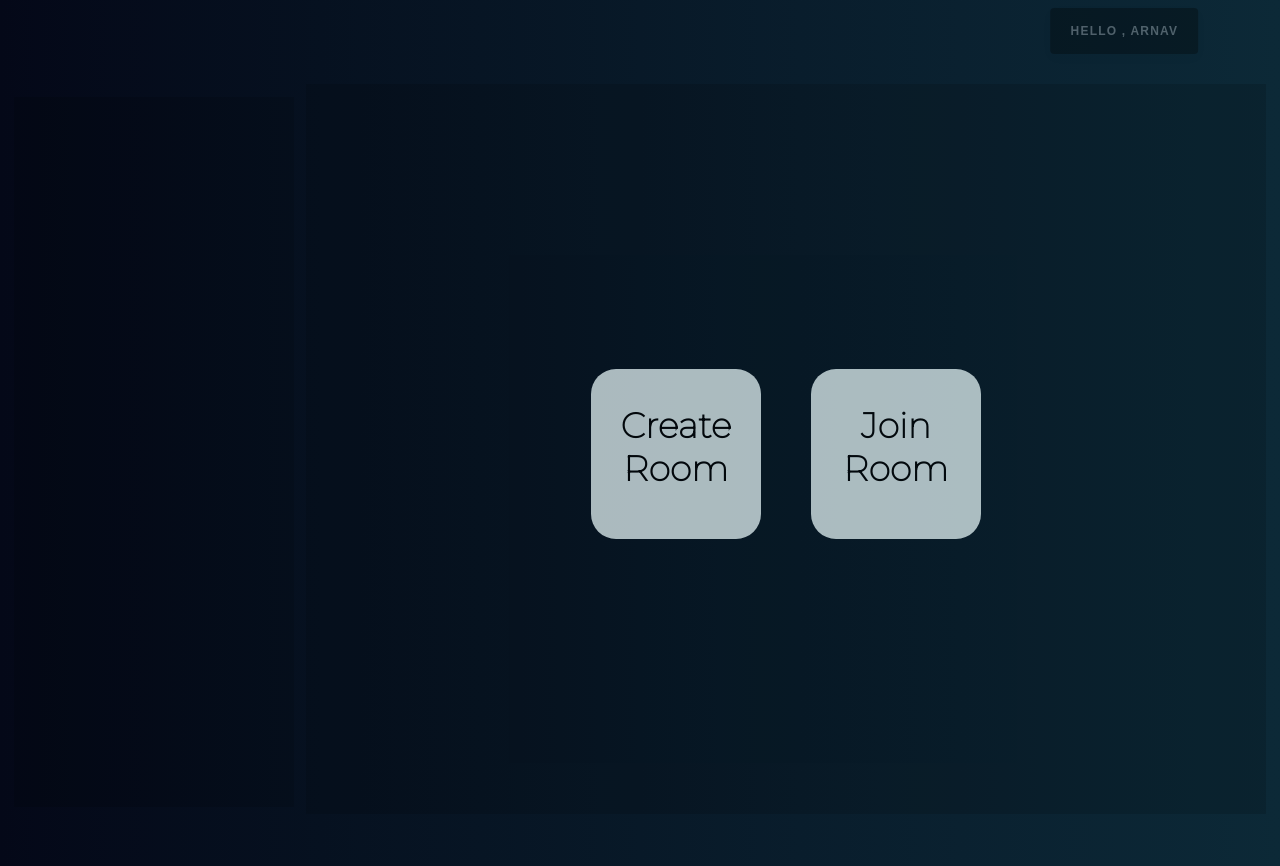
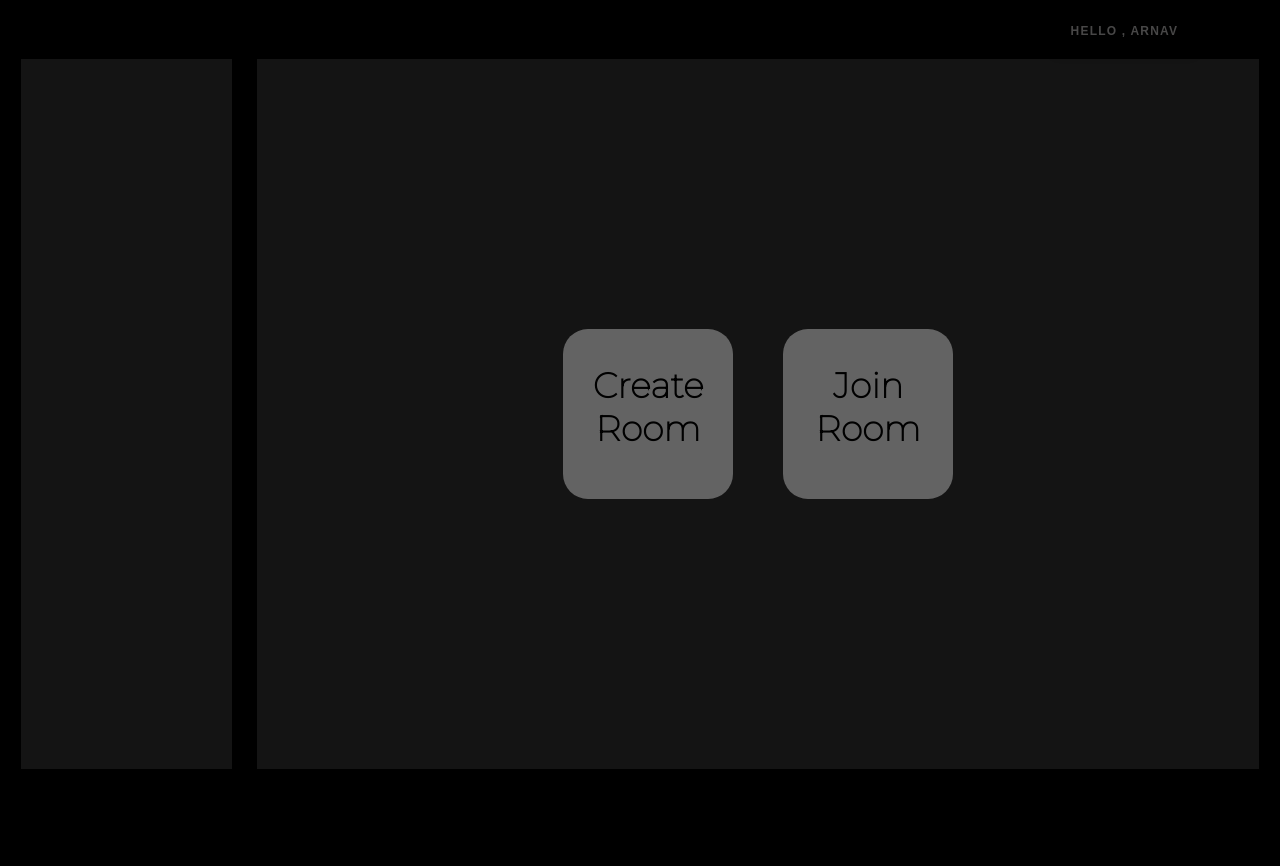
Before and after one commit to arnavgupta00/VideoConferencingApp-NextJS, a Next.js app: page / in a window 1280 px wide. After the commit the page ends 800 px from the top, so only its background shows below. Built offline with nearby package versions, Linux system fonts and the light colour scheme; a web font is replaced by a local one.

Commit message:
improved for any error

```diff
--- a/src/app/[roomAction]/page.tsx
+++ b/src/app/[roomAction]/page.tsx
@@ -1,6 +1,6 @@
 "use client";
 import Form from "./form";
-
+import "@/app/page.css"
 import "@/app/[roomAction]/page.css";
 import Navbar from "@/components/navbar/navbar";
 
--- a/src/app/callRoom/page.css
+++ b/src/app/callRoom/page.css
@@ -5,20 +5,7 @@
   align-items: center;
 }
 
-#mainLayoutDivSub1 {
-  width: 20%;
-  margin: 1%;
-  margin-left: 0.5%;
-  height: 85vh;
-  margin-top: 50px;
-  background-color: hsla(0, 0%, 0%, 0.2);
-  opacity: 0.7;
-  padding: 15px;
-  display: flex;
-  justify-content: space-between;
-  align-items: center;
-  flex-direction: column;
-}
+
 .mainLayoutDivSub1VideoBox {
   width: 100%;
   height: 40%;
@@ -38,24 +25,7 @@
   gap: 30px;
   opacity: 0.5;
 }
-#mainLayoutDivSub2 {
-  text-decoration: none;
-  width: 77%;
 
-  margin-top: 75px;
-  margin-right: 0.5%;
-  margin-bottom: 3.5%;
-  margin-left: 0;
-
-  height: 85vh;
-  background-color: hsla(0, 0%, 0%, 0.2);
-  opacity: 0.7;
-  display: flex;
-  flex-direction: row;
-  flex-wrap: wrap;
-  padding-top: 30px;
-  padding-bottom: 20px;
-}
 
 .chatSystem {
   height: 55%;
@@ -89,28 +59,30 @@
   width: 75%;
   height: 50%;
   border-radius: 10px;
-  font-size: 20px;
+  font-size: 15px;
+  font-weight: bold;
   background-color: rgba(255, 255, 255, 0.5);
-  color: #0c2937;
+  color: #000000;
   border-color: transparent;
 }
 
 .chatSubmitBoxForm button {
   width: 20%;
-  height: 60%;
+  height: 50%;
   border-radius: 10px;
 }
 .chatSubmitBoxForm button {
   display: inline-block;
-  padding: 10px 10px;
-  font-size: 16px;
+
+  padding-top:2%;
+
   font-weight: bold;
   text-align: center;
   text-decoration: none;
   background-color: rgba(255, 255, 255, 0.5);
   color: #000000;
   border: none;
-  border-radius: 5px;
+  border-radius: 10px;
   cursor: pointer;
 }
 
@@ -123,7 +95,6 @@
 }
 
 .mainLayoutDivSub2JoinBtn {
-  display: inline-block;
   padding: 10px 20px;
   font-size: 16px;
   font-weight: bold;
@@ -168,6 +139,9 @@
     width: 95%;
     height: 50vh;
     max-width: 97vw;
+    display: flex;
+    justify-content: center;
+    align-items: center;
   }
   .mainLayoutDivSub1VideoBoxVideo {
     max-width: 45vw;
--- a/src/app/callRoom/page.tsx
+++ b/src/app/callRoom/page.tsx
@@ -1,6 +1,5 @@
 "use client";
 import "@/app/page.css";
-import "@/app/[roomAction]/page.css";
 import "@/app/callRoom/page.css";
 import Navbar from "@/components/navbar/navbar";
 import { useRef, useEffect, useState } from "react";
@@ -15,6 +14,7 @@ import {
   MicOff,
   ScreenShare,
   ScreenShareIcon,
+  Send,
 } from "lucide-react";
 
 import {
@@ -294,6 +294,7 @@ const page = () => {
     setMessageList((prevList) => [...prevList, messageComp]);
   };
   const handleSendChat = (message: string) => {
+    if(message==="") return;
     socket.send(
       JSON.stringify({
         type: "chat",
@@ -686,7 +687,7 @@ const page = () => {
                   }}
                   value={message}
                 />
-                <button onClick={() => handleSendChat(message)}>Send</button>
+                <button onClick={() => handleSendChat(message)}><Send/></button>
               </form>
             </div>
           )}
--- a/src/app/globals.css
+++ b/src/app/globals.css
@@ -1,22 +1,20 @@
+:root{
+  --frontBox1 : #1d1d1d;
+  --frontBox2 : #1d1d1d;
+}
+
 html {
-  background: linear-gradient(
-    to right,
-    #040818,
-    #061120,
-    #081928,
-    #0a2130,
-    #0c2937
-  );
+  background: black;;
 }
 /*SCROLL BAR*/
 ::-webkit-scrollbar {
   width: 0.5rem;
-  background-color: #0c2937;
+  background-color: black;
   mix-blend-mode: multiply;
 }
 
 ::-webkit-scrollbar-thumb {
-  background: rgba(255, 255, 255, 0.5);
+  background: var(--frontBox1);
   border: 2.5px solid transparent;
   border-radius: 10px;
   background-clip: content-box;
--- a/src/app/page.css
+++ b/src/app/page.css
@@ -1,4 +1,9 @@
 @import url("https://fonts.googleapis.com/css2?family=Bebas+Neue&family=Montserrat:wght@100&family=Oswald:wght@700&family=Poppins:wght@700&family=Roboto&family=Satisfy&family=Tektur:wght@400;800&display=swap");
+:root{
+  --frontBox1 : #1d1d1d;
+  --frontBox2 : #1d1d1d;
+}
+
 #mainLayoutDiv {
   display: flex;
   flex-direction: row;
@@ -7,12 +12,11 @@
 }
 
 #mainLayoutDivSub1 {
-  width: 20%;
+  width: 15%;
   margin: 1%;
-  margin-left: 0.5%;
+  margin-top: 50px;
   height: 85vh;
-  margin-top: 50px;
-  background-color: hsla(0, 0%, 0%, 0.2);
+  background-color: var(--frontBox1);
   opacity: 0.7;
   padding: 15px;
   display: flex;
@@ -23,22 +27,19 @@
 
 #mainLayoutDivSub2 {
   text-decoration: none;
-  width: 77%;
+  width: 83%;
 
-  margin-top: 75px;
-  margin-right: 0.5%;
-  margin-bottom: 3.5%;
-  margin-left: 0;
-
+  margin: 1%;
+  margin-top: 50px;
   height: 85vh;
-  background-color: hsla(0, 0%, 0%, 0.2);
+  background-color: var(--frontBox2);
   opacity: 0.7;
   display: flex;
   flex-direction: row;
   justify-content: center;
   align-items: center;
-  padding-top: 30px;
-  padding-bottom: 20px;
+  padding-top: 15px;
+  padding-bottom: 15px;
   font-size: 35px;
   font-family: "Montserrat", sans-serif;
   font-weight: bolder;
@@ -48,7 +49,7 @@
   text-align: center;
   height: 170px;
   width: 170px;
-  background-color: azure;
+  background-color: rgba(255, 255, 255, 0.502);
   border-radius: 25px;
   margin-right: 25px;
 }
@@ -56,7 +57,7 @@
   text-align: center;
   height: 170px;
   width: 170px;
-  background-color: azure;
+  background-color: rgba(255, 255, 255, 0.502);
   border-radius: 25px;
   margin-left: 25px;
 }
```
Also changed, not shown: src/app/[roomAction]/form.tsx (+9 -9 lines), src/components/functions/function.tsx (+13 -1 lines).
